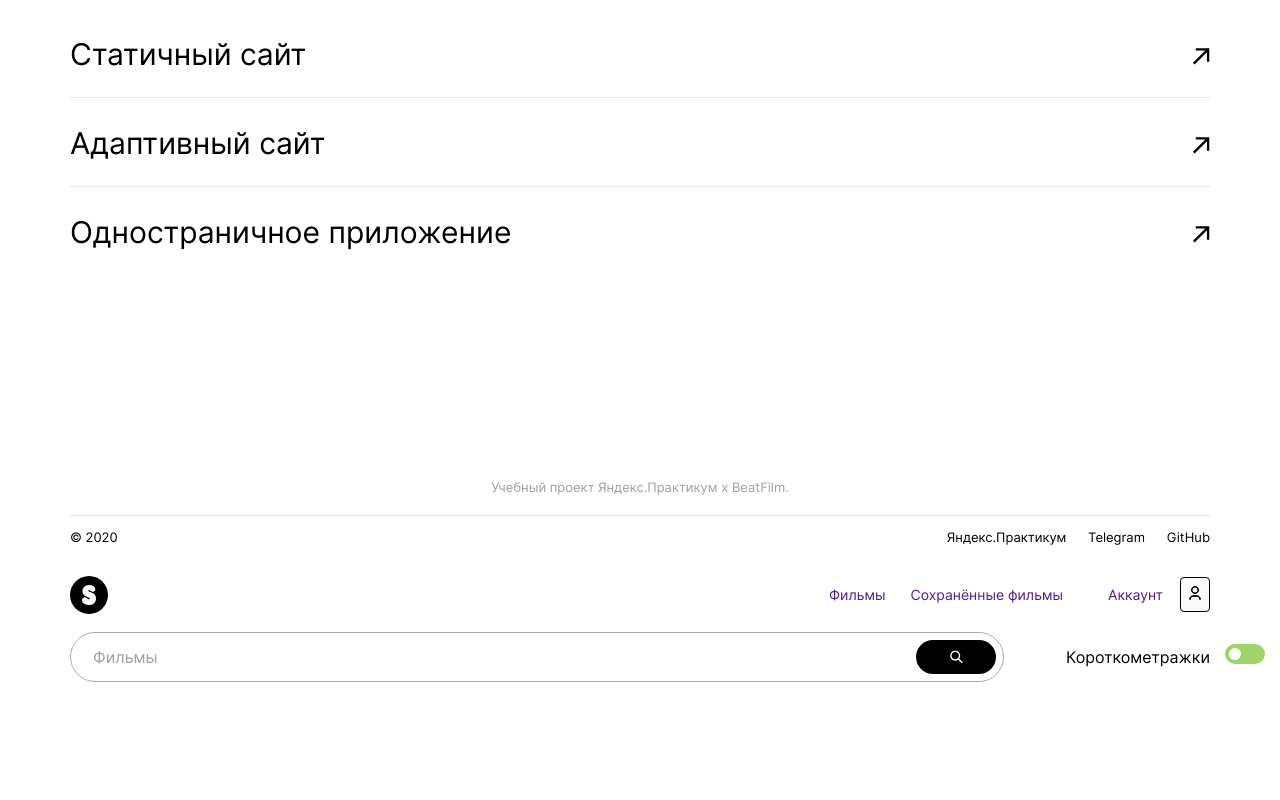
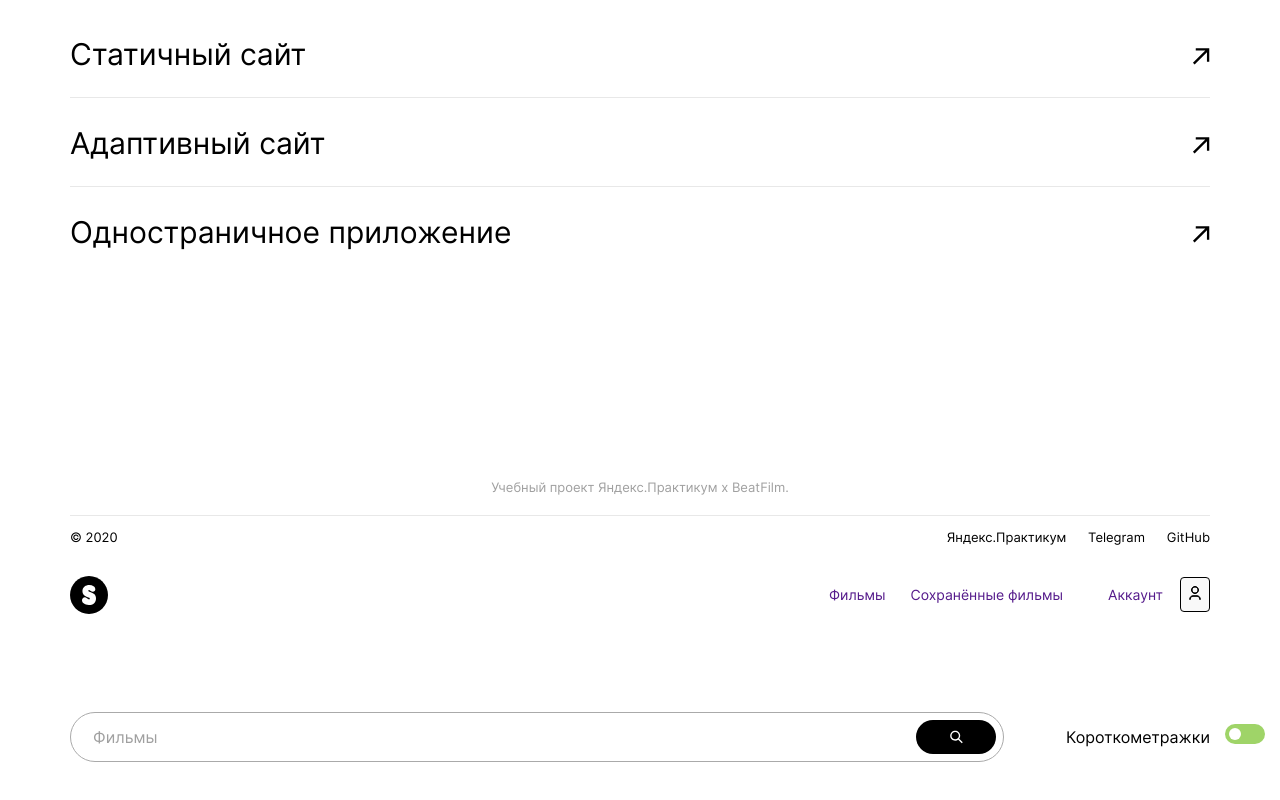
Before and after one commit to kronos2033/movies-explorer-frontend, a React (Create React App) app: page / in a window 1280 px wide. Shown: the part 2651-3451 px from the top of the page. Before the commit the page ends 3333 px from the top, so only its background shows below. Built offline with nearby package versions, Linux system fonts and the light colour scheme.

Commit message:
some fix

```diff
--- a/src/components/SearchForm/SearchForm.css
+++ b/src/components/SearchForm/SearchForm.css
@@ -2,6 +2,7 @@
     display: flex;
     justify-content: space-between;
     align-items: center;
+    padding: 80px 0 94px 0;
 }
 
 .search__form {
```
